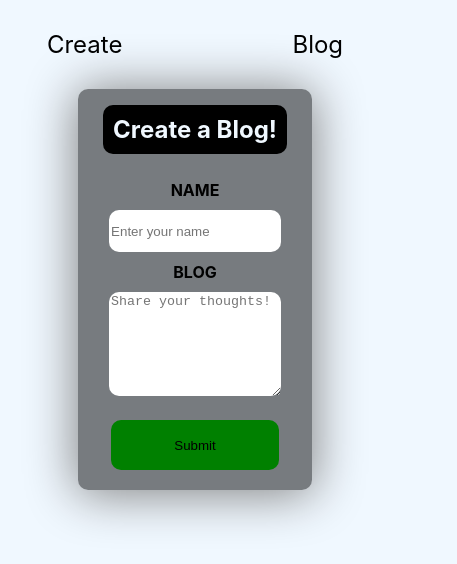
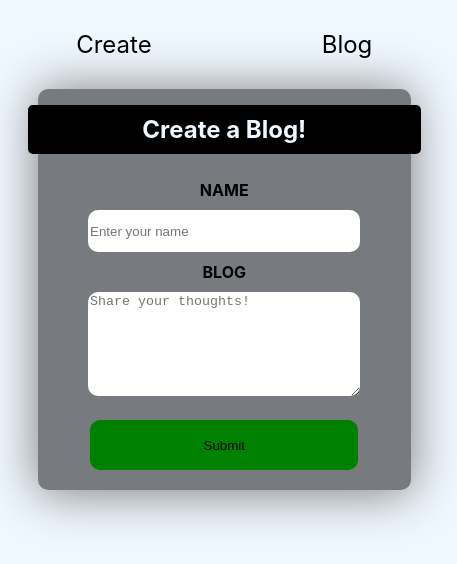
Before and after one commit to AmalFrancisOlakengil/Blog-application-version-0.0.1, a React (Create React App) app in the folder frontend/: page / in a window 390 px wide. Shown: the top 564 px of the page, 457 px wide, since content can reach past the window. Built offline with nearby package versions, Linux system fonts and the light colour scheme.

Commit message:
styling changes

```diff
--- a/frontend/src/blog.css
+++ b/frontend/src/blog.css
@@ -48,3 +48,9 @@ nav ul li:hover{
     padding: 10px;
     margin: 10px;
 }
+
+@media (max-width: 425px){
+    body{
+        margin-left: 15%;
+    }
+}
--- a/frontend/src/create_blog.css
+++ b/frontend/src/create_blog.css
@@ -105,12 +105,13 @@ nav ul li:hover {
 h1 {
     background-color: black;
     padding: 10px;
-    border-radius: 10px;
+    width: 100%;
+    border-radius: 5px;
 }
 @media (max-width: 425px) {
    .forms{
     padding: 0px;
-    width: 50%;
+    width: 80%;
    }
 
   }
```
